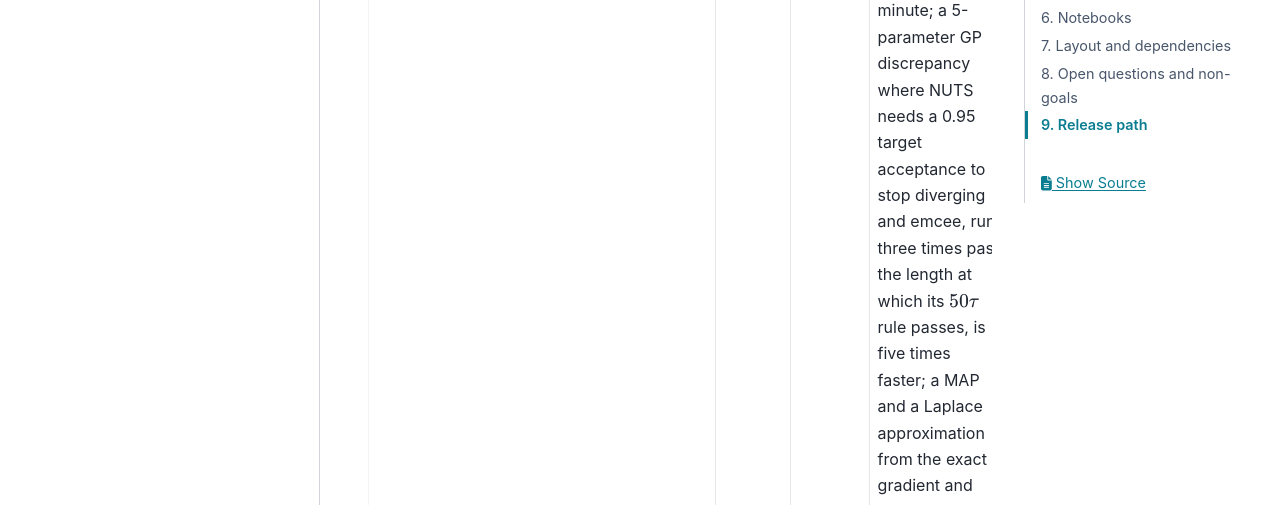
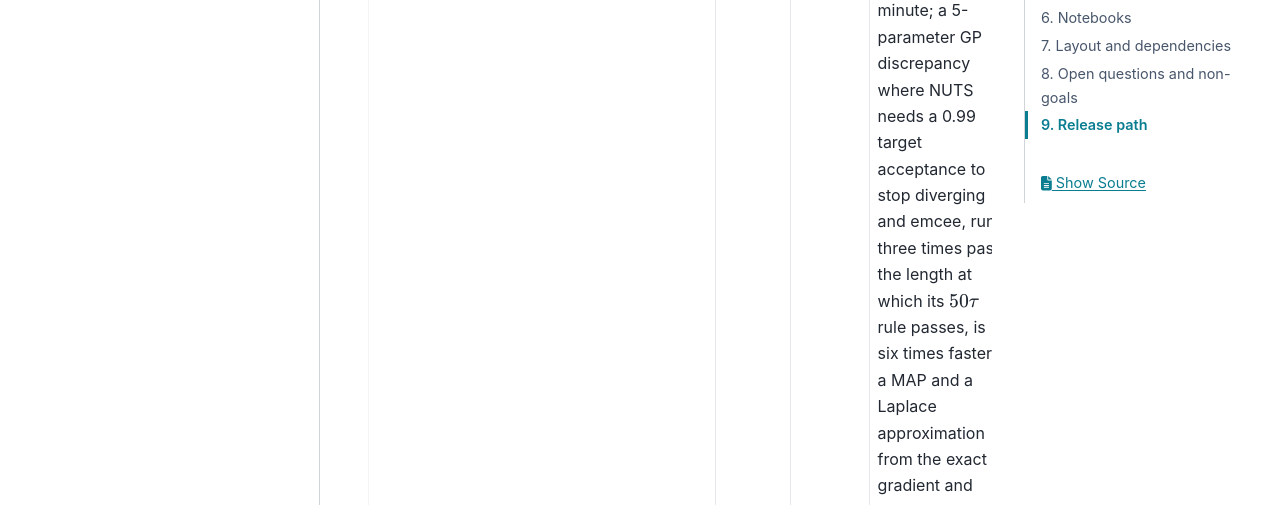
Before and after one commit to beykyle/rxmc, a Sphinx documentation site: the page built from docs/design.md, in a window 1280 px wide and 1400 px high, scrolled down 31180 px. Shown: the part 286-791 px from the top of the window. Built offline with Sphinx 7.4.7 and the PyData theme 0.15.4, drawn with Linux system fonts in a browser that asks for light colours; pages that are not in the unit, such as notebooks, are missing from menus; the version number could not be read and is left out; some of the changed text lies outside the part shown.

Commit message:
gradient_based_sampling: GP NUTS at target 0.99; vermillion titles
Rerunning for the figure titles ("vermillion", for Wong's colour, not
"orange") showed that the GP's NUTS at target acceptance 0.95 is not
reliably divergence-free: this run gave 17 divergences and R-hat 1.010
where the committed one gave none, and three seeds gave 4 to 17.  The
run is deterministic within an environment (the same seed twice gives
the same chains), so the committed run was a favourable one.  At 0.99
three seeds gave no divergences; with 2000 draws per chain the R-hat
is 1.004 to 1.007.

The notebook now runs the GP's NUTS at 0.99 with 2000 draws: 904
effective draws in 60 s, R-hat 1.004, no divergences; emcee is about six
times faster (96 against 15 per second); the 0.8 run gives 41
divergences.  The text and the design row follow (runtime 366 s).

```diff
--- a/docs/design.md
+++ b/docs/design.md
@@ -808,7 +808,7 @@ at a time (`examples/run.py`, rxmc on jitr's jax-core branch).
 | `local_optical_model_calibration` | 10, 14, 15, 16, 17, 18, 21, 40 | pocomc | EXFOR C0076002, Gross et al. (1967), p + $^{40}$Ca at 35.8 MeV, measured cross sections with statistical errors and no systematics, read from a plain dict: the unit contract (mb/sr in, a ratio to Rutherford on request); a KD03 sanity check before fitting; log-space residuals with median-one point-to-point and common log-space errors (`noise` and `offset`, after jitr) against linear residuals with the reported errors alone, compared by evidence with the Jacobian, by the model-only and full predictives, and by in-sample coverage curves with a binomial band; a posterior in two islands (about 85 % of the mass about the MAP), which pocomc at eight times its default resolution weighs as the benchmark's runs of the same problem do; why a gradient sampler started at the MAP is no check here; `n_seeds` for the run-to-run spread; the singular guard | 1332 s |
 | `alpha_ca_error_model_comparison` | 7, 10, 11, 13, 17, 18, 40 | pocomc | real $^{44}$Ca($\alpha,\alpha$) data without reported errors, in log space with median-one point-to-point and common log-space errors (`noise` and `offset`, after jitr); a Matérn GP in angle, its length-scale prior spanning the median point spacing to the full range, with a constant amplitude against one growing as an inferred power of q (uniform on [0, 16]), by evidence; one pocomc run per model, with `n_seeds` for the run-to-run spread, checked against the benchmark's runs of the same problem; the solver's accuracy checked in the notebook; the error terms, all log-space standard deviations, compared directly, with their posterior correlations; the model only and the full predictive on a fine grid, their coverage with a binomial band and at the 216 angles the fit never saw, and the discrepancy envelope, each draw minus its own potential, that says *where* the potential fails; the weight between the two families of potentials | 1763 s |
 | `hierarchical_calibration` | 11, 17, 22, 24, 30, 35, 38, 40, 41 | NUTS | eight schools, with the shrinkage explained rather than assumed; a hierarchy on the physics parameters recovering most of the held-out predictive power a misspecified energy dependence threw away, with the per-dataset coefficients it used drawn against the truth, its conservative over-coverage, and each $\tau_k$ against its prior | 294 s |
-| `gradient_based_sampling` | 7, 16, 33, 38, 41 | NUTS, emcee | the same problems under two samplers, scored by effective draws per second once rank-normalised split R-hat, emcee's autocorrelation time and the divergence count say the run can be trusted: a 33-parameter hierarchy, both samplers started from prior draws, which NUTS samples in about 40 s and emcee has not mixed in $\tau$ and the $\eta_j$ after a minute; a 5-parameter GP discrepancy where NUTS needs a 0.95 target acceptance to stop diverging and emcee, run three times past the length at which its $50\tau$ rule passes, is five times faster; a MAP and a Laplace approximation from the exact gradient and Hessian, and the non-Gaussian width Laplace misses | 336 s |
+| `gradient_based_sampling` | 7, 16, 33, 38, 41 | NUTS, emcee | the same problems under two samplers, scored by effective draws per second once rank-normalised split R-hat, emcee's autocorrelation time and the divergence count say the run can be trusted: a 33-parameter hierarchy, both samplers started from prior draws, which NUTS samples in about 40 s and emcee has not mixed in $\tau$ and the $\eta_j$ after a minute; a 5-parameter GP discrepancy where NUTS needs a 0.99 target acceptance to stop diverging and emcee, run three times past the length at which its $50\tau$ rule passes, is six times faster; a MAP and a Laplace approximation from the exact gradient and Hessian, and the non-Gaussian width Laplace misses | 366 s |
 
 ## 7. Layout and dependencies
 
```
Also changed, not shown: 1 other file.
